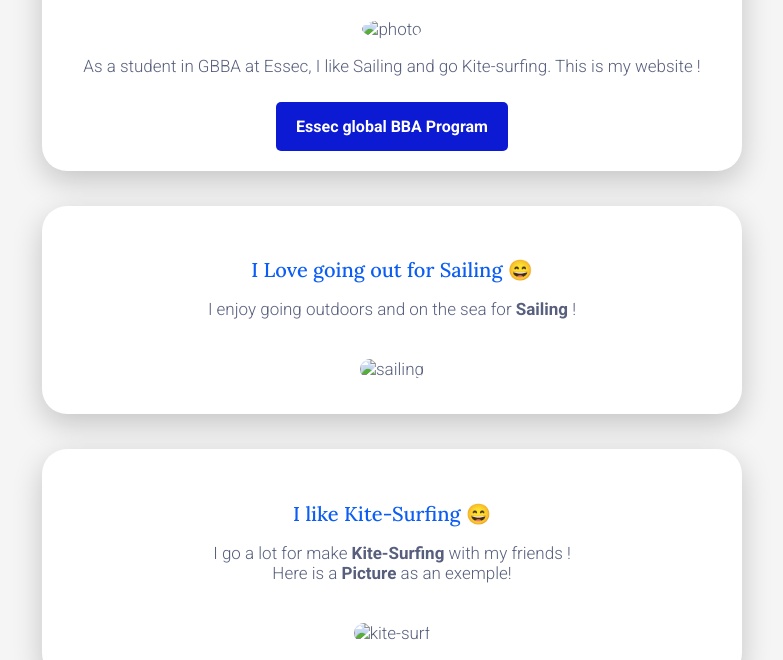
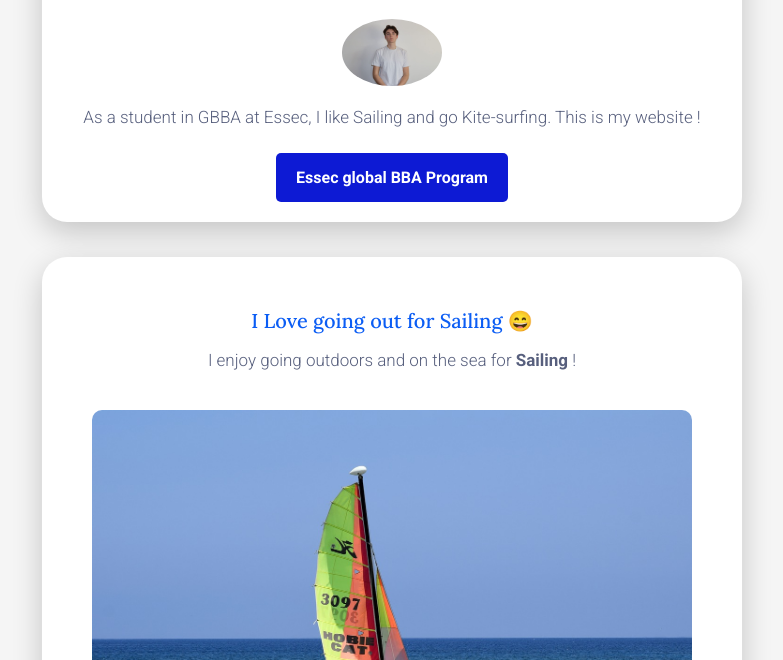
Before and after one commit to thaddeedarras/my-profile, a plain HTML site: page index.html in a window 1280 px wide. Shown: the part 140-800 px from the top of the page, without its empty margins (248-1031 px from the left). Drawn offline with Linux system fonts and the light colour scheme; files that its build step writes are made by us from their sources.

Commit message:
Update index.html

```diff
--- a/index.html
+++ b/index.html
@@ -5,7 +5,7 @@
 	<title>Thaddée's Profile</title>
 	<meta name="description" content="This is Charles Presentation Page.">
 	<meta charset="utf-8">
-	<link rel="stylesheet" type="text/css" href="/profile/style.css">
+	<link rel="stylesheet" type="text/css" href="style.css">
 	<link
 		href="https://fonts.googleapis.com/css2?family=Lora:wght@400;500;600;700&family=Roboto:wght@100;300;700;900&display=swap"
 		rel="stylesheet">
@@ -19,7 +19,7 @@
 
 		<div class="card-white">
 			<h1>Hello everyone, I'm Thaddée</h1>
-			<img id="p3" src="/profile/images/Snapchat-1207910614.jpg" alt="photo">
+			<img id="p3" src="images/Snapchat-1207910614.jpg" alt="photo">
 			<p>As a student in GBBA at Essec, I like Sailing and go Kite-surfing. This is my website ! </p>
 			<a href="https://www.essec.edu/fr/global-bba/" target="_blank" class="btn-blue">Essec global BBA Program
 			</a>
@@ -31,7 +31,7 @@
 				I enjoy going outdoors and on the sea for <strong>Sailing</strong> !
 			</p>
 			<div class="passions" id="p2">
-				<img src="/profile/images/catamaran-4279564_1280.jpg" alt="sailing">
+				<img src="images/catamaran-4279564_1280.jpg" alt="sailing">
 				<div class="passions-infos">
 					<a href="https://www.google.com" target="_blank">Sailing</a>
 					<p>2022</p>
@@ -46,7 +46,7 @@
 				</br> Here is a <strong>Picture</strong> as an exemple!
 			</p>
 			<div class="passions" id="p1">
-				<img src="/profile/images/action-g94a567360_1920.jpg" alt="kite-surf">
+				<img src="images/action-g94a567360_1920.jpg" alt="kite-surf">
 				<div class="passions-infos">
 					<a href="https://www.google.com" target="_blank">Kite-Surf</a>
 					<p>2022</p>
```
